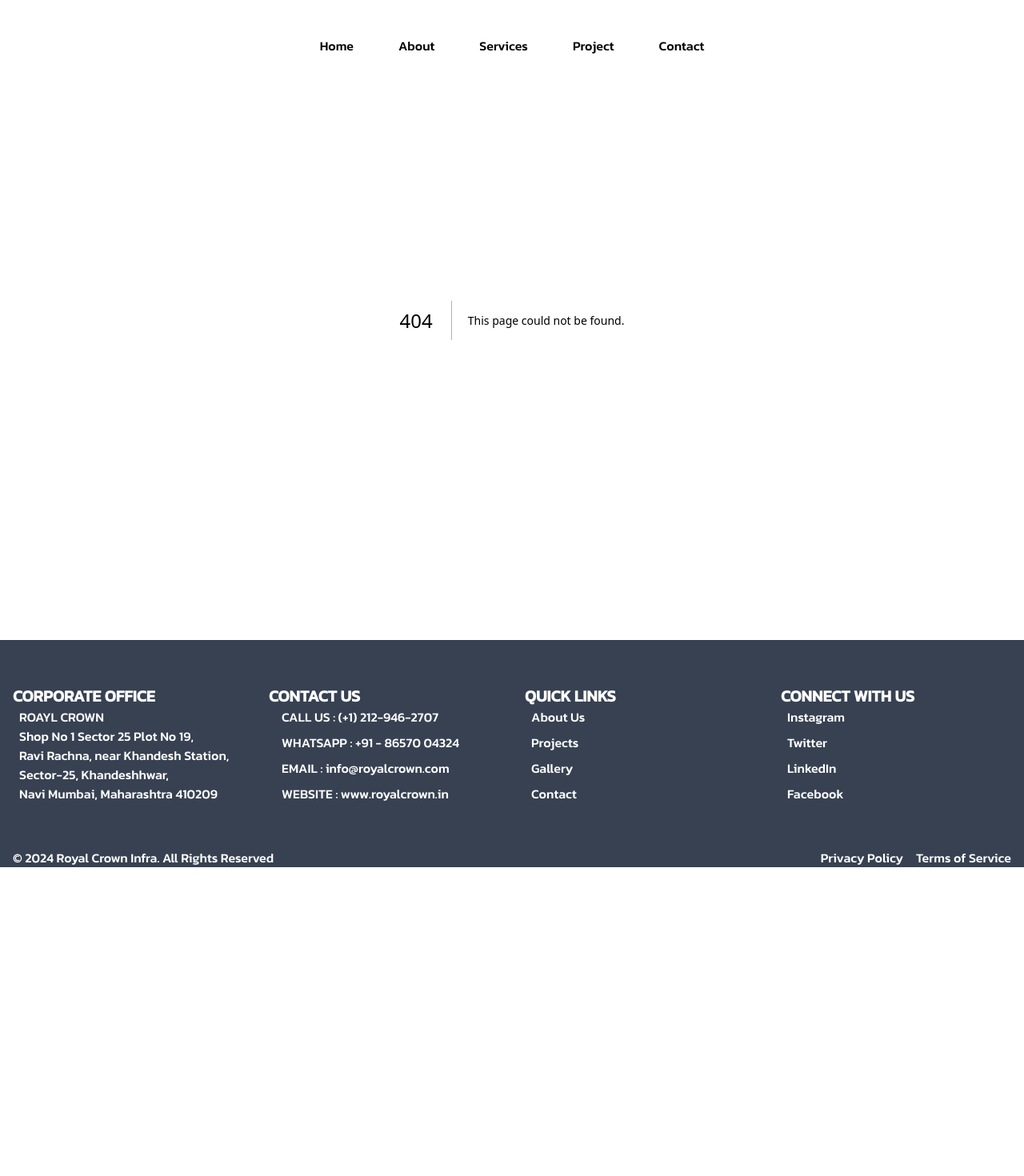
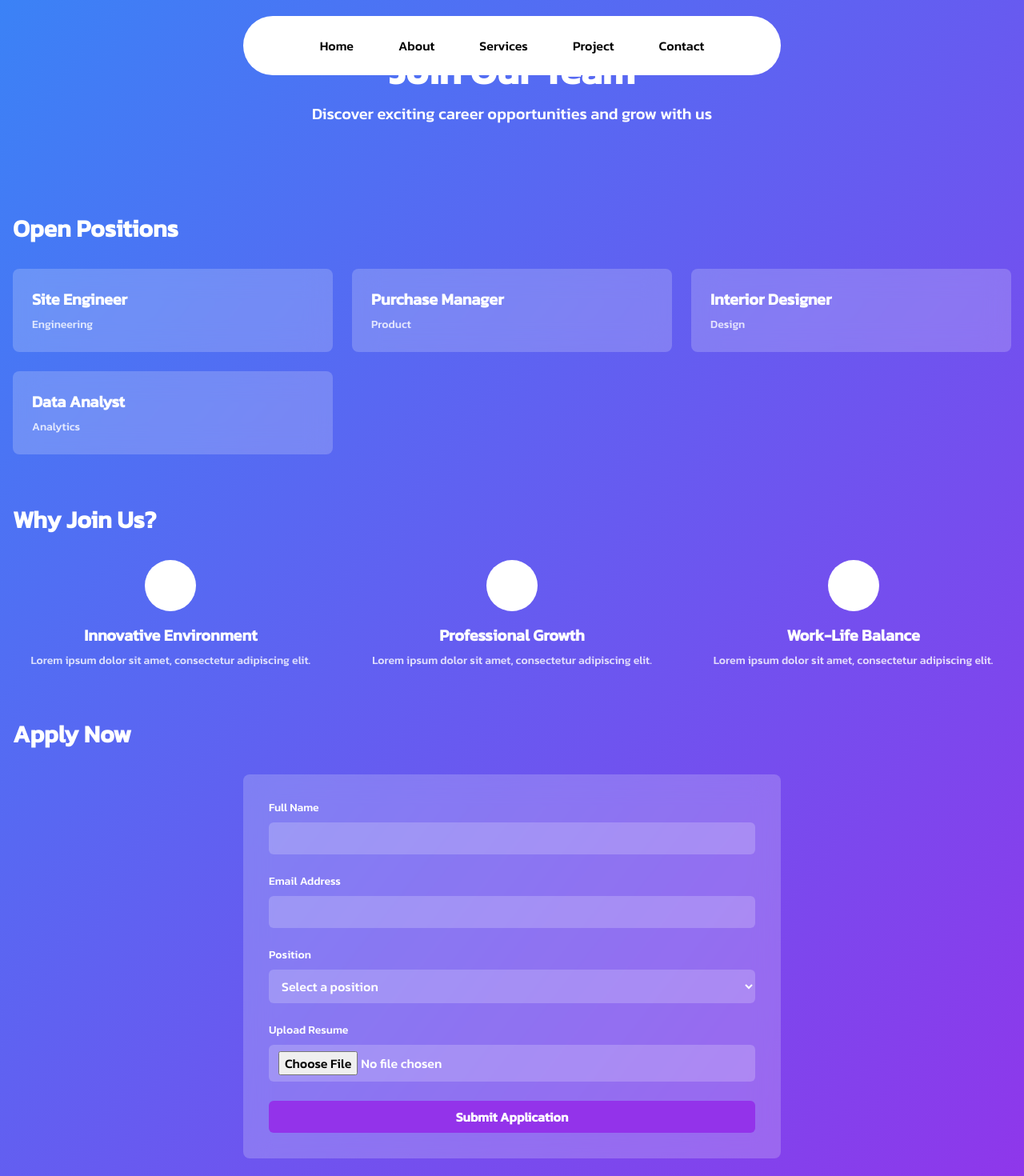
Before and after one commit to AkshayKalamkarr/supremeinfrastructure, a Next.js app: page /contact/career in a window 1280 px wide. Before the commit this address had no page. Shown: the top 1470 px of the page at 80% size. Before the commit the page ends 1084 px from the top, so only its background shows below. Built offline with nearby package versions, Linux system fonts and the light colour scheme.

Commit message:
new code

```diff
--- /dev/null
+++ b/app/contact/career/page.jsx
@@ -0,0 +1,151 @@
+'use client'
+import React, { useState } from 'react';
+import { motion } from 'framer-motion';
+
+const CareerPage = () => {
+  const [formData, setFormData] = useState({
+    name: '',
+    email: '',
+    resume: null,
+    position: '',
+  });
+
+  const handleChange = (e) => {
+    if (e.target.name === 'resume') {
+      setFormData({ ...formData, [e.target.name]: e.target.files[0] });
+    } else {
+      setFormData({ ...formData, [e.target.name]: e.target.value });
+    }
+  };
+
+  const handleSubmit = (e) => {
+    e.preventDefault();
+    console.log(formData);
+    // Handle form submission logic here
+  };
+
+  const jobs = [
+    { title: 'Site Engineer', department: 'Engineering' },
+    { title: 'Purchase Manager', department: 'Product' },
+    { title: 'Interior Designer', department: 'Design' },
+    { title: 'Data Analyst', department: 'Analytics' },
+  ];
+
+  return (
+    <div className="min-h-screen bg-gradient-to-br from-blue-500 to-purple-600 text-white">
+      <header className="py-16 text-center ">
+        <h1 className="text-5xl font-bold mb-4">Join Our Team</h1>
+        <p className="text-xl">Discover exciting career opportunities and grow with us</p>
+      </header>
+
+      <main className="container mx-auto px-4 py-12 ">
+        <section className="mb-16">
+          <h2 className="text-3xl font-semibold mb-8">Open Positions</h2>
+          <div className="grid grid-cols-1 md:grid-cols-2 lg:grid-cols-3 gap-6">
+            {jobs.map((job, index) => (
+              <motion.div
+                key={index}
+                className="bg-white bg-opacity-20 backdrop-filter backdrop-blur-lg rounded-lg p-6 hover:shadow-lg transition duration-300"
+                whileHover={{ scale: 1.05 }}
+                whileTap={{ scale: 0.95 }}
+              >
+                <h3 className="text-xl font-semibold mb-2">{job.title}</h3>
+                <p className="text-sm opacity-80">{job.department}</p>
+              </motion.div>
+            ))}
+          </div>
+        </section>
+
+        <section className="mb-16">
+          <h2 className="text-3xl font-semibold mb-8">Why Join Us?</h2>
+          <div className="grid grid-cols-1 md:grid-cols-2 lg:grid-cols-3 gap-8">
+            {['Innovative Environment', 'Professional Growth', 'Work-Life Balance'].map((benefit, index) => (
+              <motion.div
+                key={index}
+                className="text-center"
+                initial={{ opacity: 0, y: 20 }}
+                animate={{ opacity: 1, y: 0 }}
+                transition={{ delay: index * 0.2 }}
+              >
+                <div className="bg-white text-purple-600 w-16 h-16 rounded-full flex items-center justify-center mx-auto mb-4">
+                  <i className="fas fa-star text-2xl"></i>
+                </div>
+                <h3 className="text-xl font-semibold mb-2">{benefit}</h3>
+                <p className="text-sm opacity-80">Lorem ipsum dolor sit amet, consectetur adipiscing elit.</p>
+              </motion.div>
+            ))}
+          </div>
+        </section>
+
+        <section>
+          <h2 className="text-3xl font-semibold mb-8">Apply Now</h2>
+          <form onSubmit={handleSubmit} className="max-w-2xl mx-auto bg-white bg-opacity-20 backdrop-filter backdrop-blur-lg rounded-lg p-8">
+            <div className="mb-6">
+              <label htmlFor="name" className="block mb-2 text-sm font-medium">Full Name</label>
+              <input
+                type="text"
+                id="name"
+                name="name"
+                className="w-full px-3 py-2 bg-white bg-opacity-20 rounded-md focus:outline-none focus:ring-2 focus:ring-purple-300"
+                required
+                onChange={handleChange}
+              />
+            </div>
+            <div className="mb-6">
+              <label htmlFor="email" className="block mb-2 text-sm font-medium">Email Address</label>
+              <input
+                type="email"
+                id="email"
+                name="email"
+                className="w-full px-3 py-2 bg-white bg-opacity-20 rounded-md focus:outline-none focus:ring-2 focus:ring-purple-300"
+                required
+                onChange={handleChange}
+              />
+            </div>
+            <div className="mb-6">
+              <label htmlFor="position" className="block mb-2 text-sm font-medium">Position</label>
+              <select
+                id="position"
+                name="position"
+                className="w-full px-3 py-2 bg-white bg-opacity-20 rounded-md focus:outline-none focus:ring-2 focus:ring-purple-300"
+                required
+                onChange={handleChange}
+              >
+                <option value="">Select a position</option>
+                {jobs.map((job, index) => (
+                  <option key={index} value={job.title}>{job.title}</option>
+                ))}
+              </select>
+            </div>
+            <div className="mb-6">
+              <label htmlFor="resume" className="block mb-2 text-sm font-medium">Upload Resume</label>
+              <input
+                type="file"
+                id="resume"
+                name="resume"
+                accept=".pdf,.doc,.docx"
+                className="w-full px-3 py-2 bg-white bg-opacity-20 rounded-md focus:outline-none focus:ring-2 focus:ring-purple-300"
+                required
+                onChange={handleChange}
+              />
+            </div>
+            <motion.button
+              type="submit"
+              className="w-full bg-purple-600 hover:bg-purple-700 text-white font-bold py-2 px-4 rounded-md transition duration-300"
+              whileHover={{ scale: 1.05 }}
+              whileTap={{ scale: 0.95 }}
+            >
+              Submit Application
+            </motion.button>
+          </form>
+        </section>
+      </main>
+
+      <footer className="bg-purple-800 text-center py-6 mt-16">
+        <p>&copy; 2024 Your Company Name. All rights reserved.</p>
+      </footer>
+    </div>
+  );
+};
+
+export default CareerPage;
--- a/components/Navbar.jsx
+++ b/components/Navbar.jsx
@@ -114,7 +114,7 @@ function Navbar({ className }) {
                     <MenuItem setActive={setActive} active={active} item="Contact">
                         <div className="flex flex-col space-y-4 text-sm">
                             <HoveredLink href="/contact">Contact Us</HoveredLink>
-                            <HoveredLink href="/career">Career</HoveredLink>
+                            <HoveredLink href="/contact/career">Career</HoveredLink>
                         </div>
                     </MenuItem>
                 </Menu>
```
